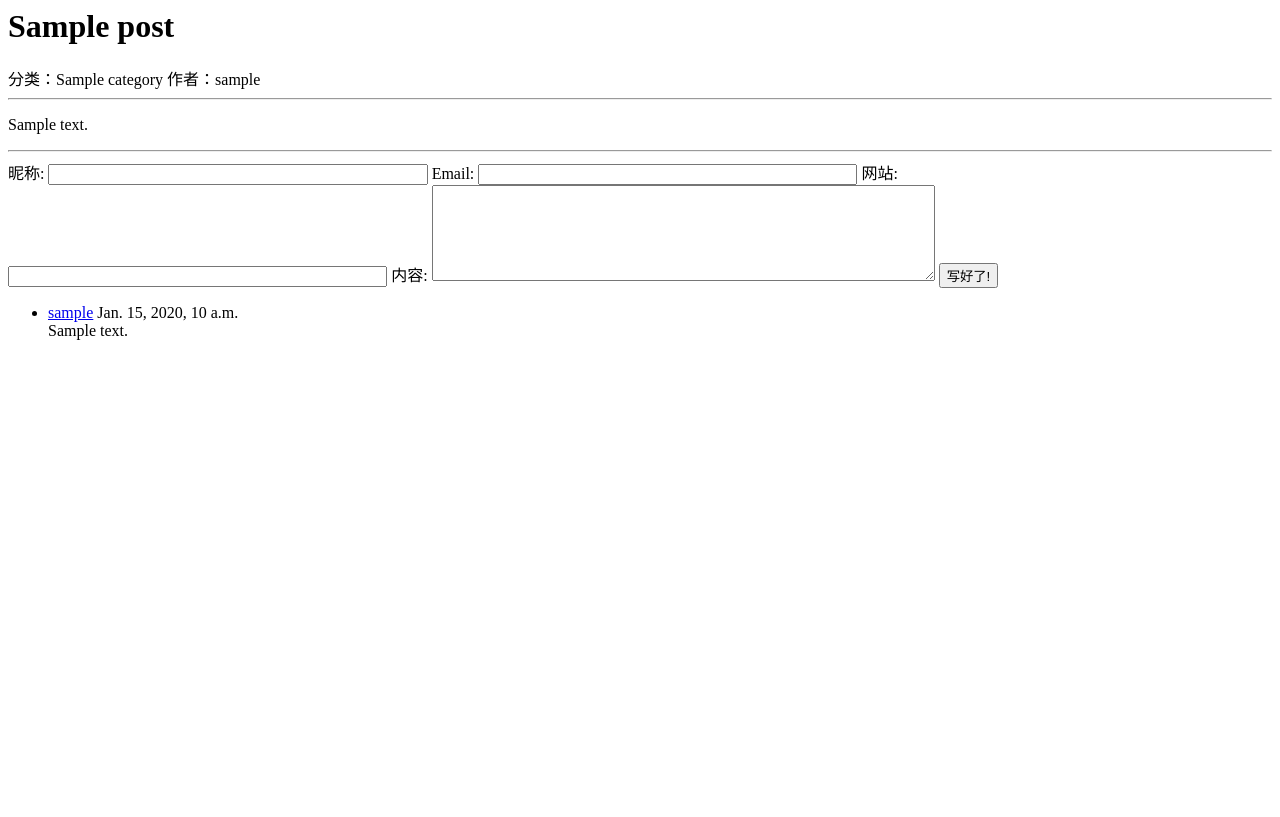
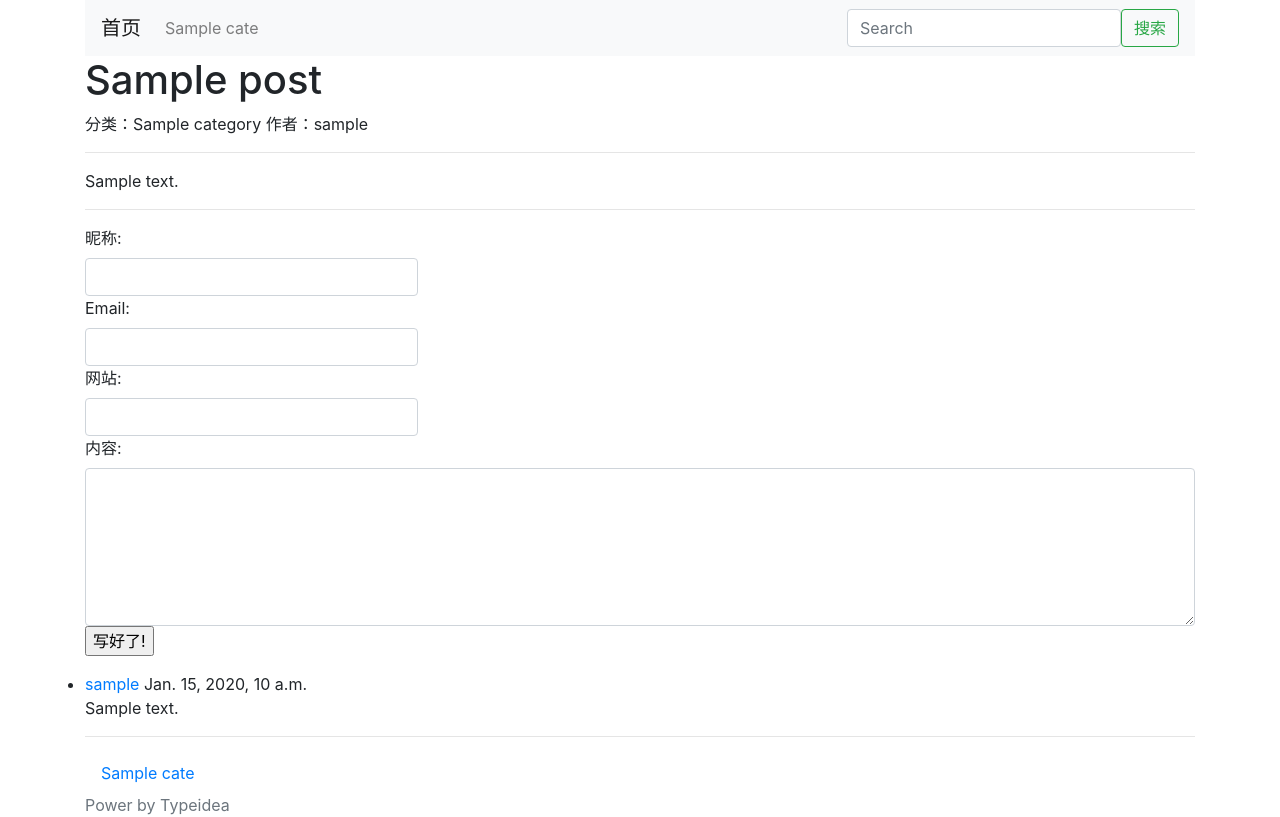
Before and after one commit to af1ash/typeidea, a Django app: template typeidea/typeidea/themes/bootstrap/templates/blog/detail.html in a window 1280 px wide. Before the commit the page ends 340 px from the top, so only its background shows below. Run offline with Django 4.2, Linux system fonts and the light colour scheme; tables that the repository leaves empty hold one stand-in row (values such as "Sample post"); the template is opened without the code that fills it: values that come from a table or form of the project are taken from there, most other values are stand-ins (such as "Sample title", 1, 10 or a date in 2020); parts of the project's set-up code (start-up, migrations or seed data) failed here and were passed over; some libraries are stand-ins or nearby versions.

Commit message:
[feat] post详情页增加返回表单

```diff
--- a/typeidea/typeidea/themes/bootstrap/templates/blog/detail.html
+++ b/typeidea/typeidea/themes/bootstrap/templates/blog/detail.html
@@ -1,3 +1,40 @@
+{% load static %}
+<!DOCTYPE html>
+<html>
+    <head>
+        <meta charset="utf-8"/>
+        <title>{% block title %}首页{% endblock %} - typeidea 博客系统</title>
+        <meta name="viewport" content="width=device-width, initial-scale=1,shrink-to-fit=no">
+        <link rel="stylesheet" href="{% static 'css/bootstrap.css' %}">
+        <style>
+            .post {
+                margin-bottom: 5px;
+            }
+        </style>
+    </head>
+    <body>
+        <div class="container head">
+            <nav class="navbar navbar-expand-lg navbar-light bg-light">
+                <a class="navbar-brand" href="/">首页</a>
+                <div class="collapse navbar-collapse" id="navbarSupportedContent">
+                    <ul class="navbar-nav mr-auto">
+                        {% for cate in navs %}
+                            <li class="nav-item">
+                                <a class="nav-link" href="{% url 'category-list' cate.id %}">
+                                    {{ cate.name }}
+                                </a>
+                            </li>
+                        {% endfor %}
+                    </ul>
+                    <form class="form-inline" action="/search/" method="GET">
+                        <input class="form-control" type="search" name="keyword" placeholder="Search" aria-label="Search" value="{{ keyword}}">
+                        <button class="btn btn-outline-success" type="submit">搜索</button>
+                    </form>
+                </div>
+            </nav>
+        </div>
+        <div class="container main">
+
             {% if post %}
             <h1>{{ post.title }}</h1>
             <div>
@@ -31,3 +68,23 @@
                 </ul>
             </div>
             {% endif %}
+        </div>
+        <footer class="footer">
+            {% block footer %}
+            <div class="container">
+                <hr/>
+                <nav class="nav category">
+                    {% for cate in categories %}
+                    <a href="{% url 'category-list' cate.id %}" class="nav-link">
+                        {{ cate.name }}
+                    </a>
+                    {% endfor %}
+                </nav>
+            </div>
+            <div class="container power">
+                <span class="text-muted">Power by Typeidea</span>
+            </div>
+            {% endblock %}
+        </footer>
+    </body>
+</html>
```
Lines whose indentation alone changed are shown as unchanged.
